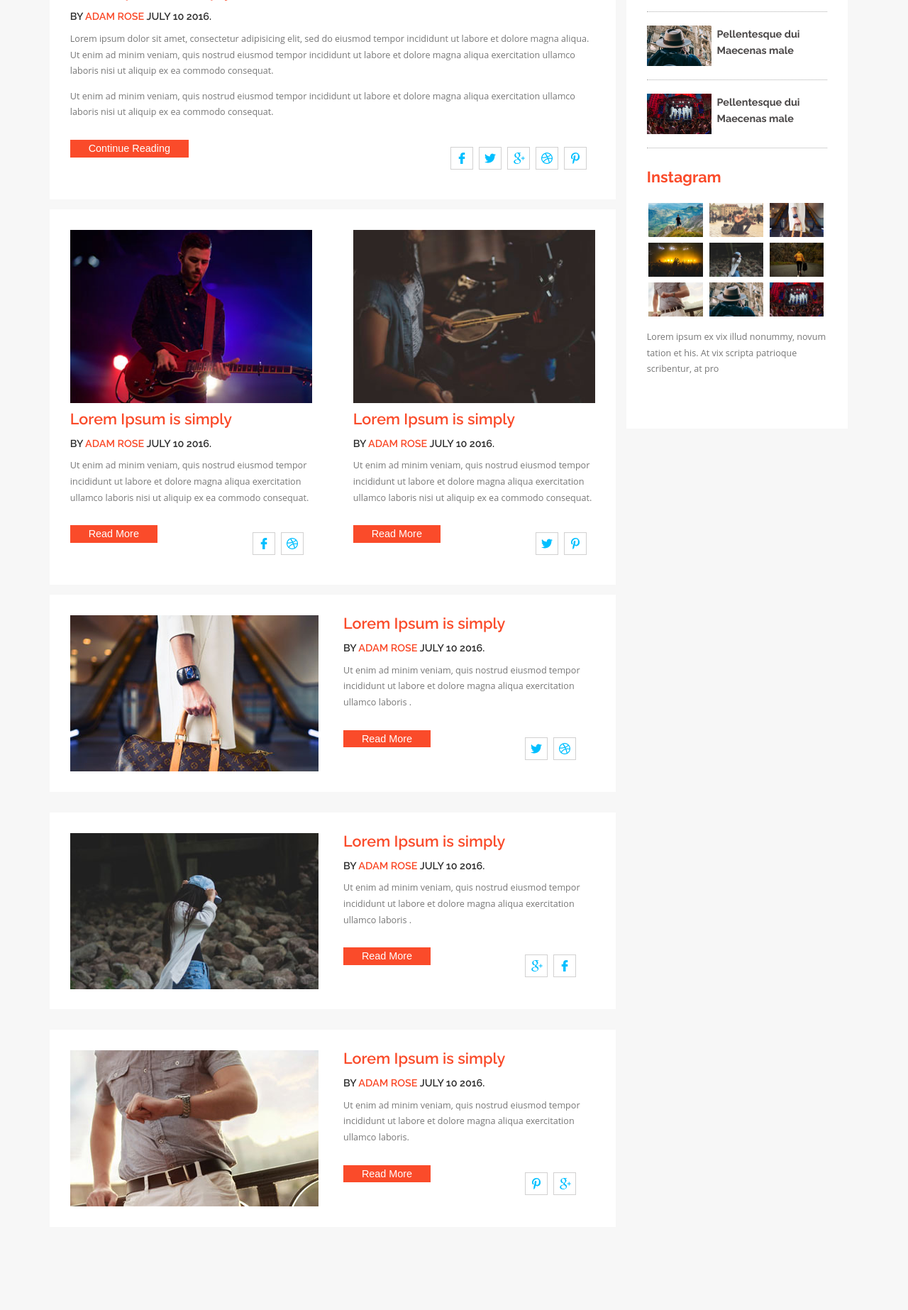
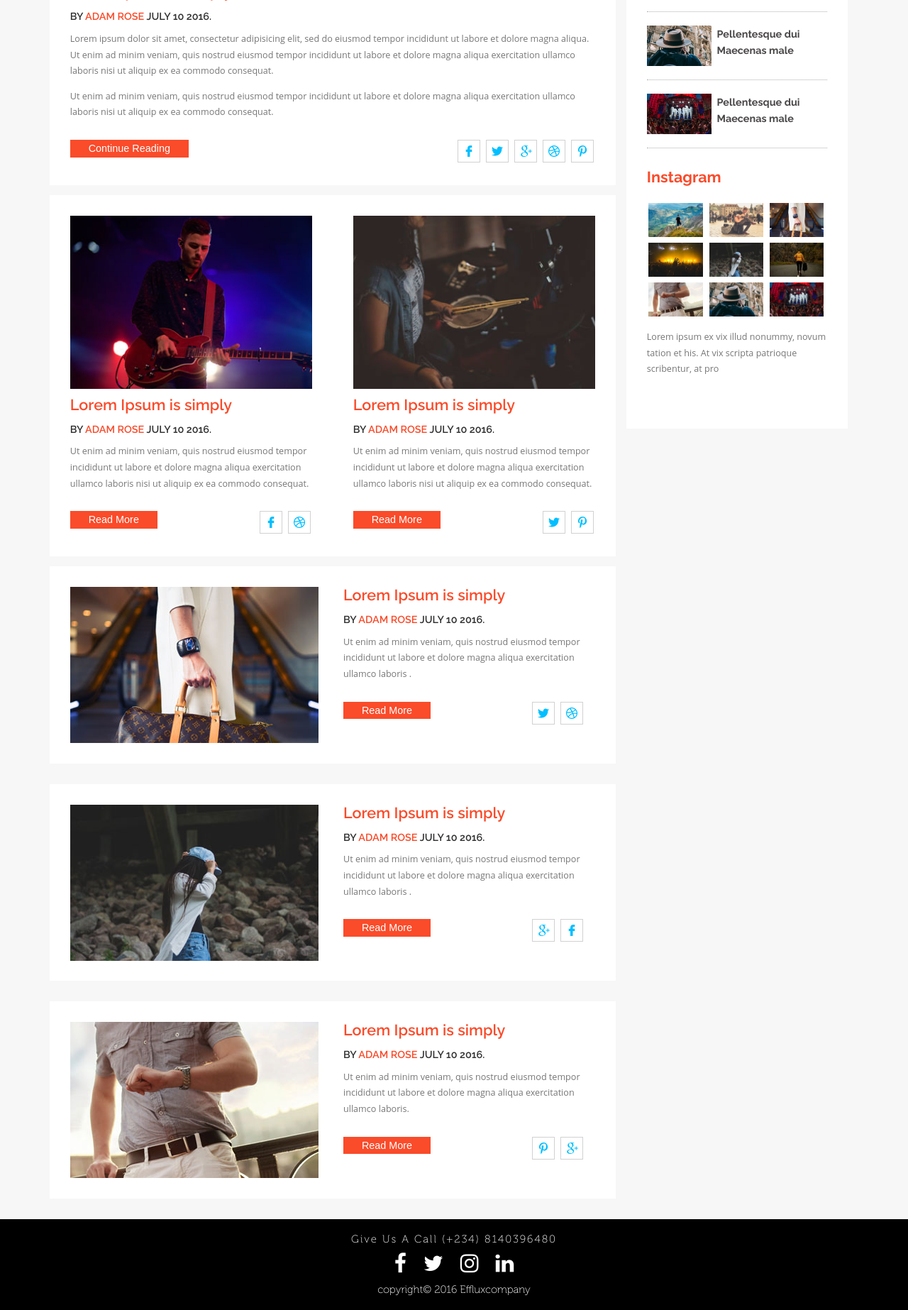
Before and after one commit to Quadrii/Efflux, a PHP site: page /blog.php in a window 1280 px wide. Shown: the part 1540-3386 px from the top of the page at 71% size. Before the commit the page ends 3240 px from the top, so only its background shows below. Run offline with PHP 8.4, Linux system fonts and the light colour scheme; some libraries are stand-ins or nearby versions.

Commit message:
little correction

```diff
--- a/blog.php
+++ b/blog.php
@@ -9,7 +9,6 @@
     <link rel="stylesheet" href="css/font/font.css">
     <link href='http://fonts.googleapis.com/css?family=Bree+Serif' rel='stylesheet' type='text/css'>
     <link rel="stylesheet" href="css/dolly.css">
-    <link rel="stylesheet" href="css/q.css">
     <link rel="stylesheet" href="css/bootstrap.min.css">
     <script type="applijewelleryion/x-javascript"> addEventListener("load", function() { setTimeout(hideURLbar, 0); }, false); function hideURLbar(){ window.scrollTo(0,1); } </script>
     <link href="css/bootstrap.css" rel='stylesheet' type='text/css' />
@@ -433,6 +432,23 @@
         </div>
     </div>
 
+    <footer style="padding: 20px 0px;">
+        <div class="container">
+            <div class="row">
+                <h1 class="give">give us a call (+234) 8140396480</h1>
+                <ul style="text-align: center;">
+                    <li class="soc"><a href="" class="soca"><i class="fa fa-facebook" aria-hidden="true"></i></a></li>
+                    <li class="soc"><a href="" class="soca"><i class="fa fa-twitter" aria-hidden="true"></i></a></li>
+                    <li class="soc"><a href="" class="soca"><i class="fa fa-instagram" aria-hidden="true"></i></a></li>
+                    <li class="soc"><a href="" class="soca"><i class="fa fa-linkedin" aria-hidden="true"></i></a></li>
+                </ul>
+                <p style="color:#fff;font-size: 15px;font-family: Museo;text-align: center;">
+                    copyright&copy; 2016 Effluxcompany
+                </p>
+            </div>
+        </div>
+    </footer>
+
     <script>
         $(document).ready(function () {
         var trigger = $('.hamburger'),
--- a/css/style.css
+++ b/css/style.css
@@ -1626,6 +1626,26 @@ span.glyphicon.glyphicon-comment, span.glyphicon.glyphicon-eye-open, span.glyphi
     padding: 2em 2em;
     background: #fff;
 }
+footer{
+    background: #000;
+    height: auto;
+}
+.give{
+    font-size: 15px;
+    font-family: Museo !important;
+    text-align: center;
+    color: #fff;
+    text-transform: capitalize;
+    letter-spacing: 2px;
+}
+.soca{
+    font-size: 30px !important;
+    color: #fff !important;
+}
+.soc{
+    display: inline-block !important;
+    margin: 10px !important;
+}
 /*-- //blog --*/
 /*-- responsive design --*/
 @media (max-width:1024px) {
```
Also changed, not shown: index.html (+28 -2 lines).
